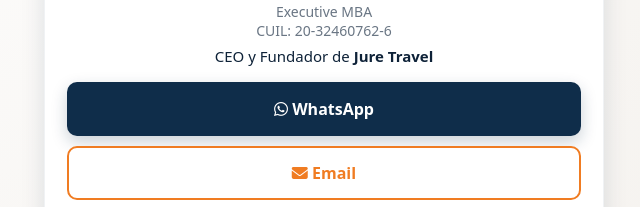
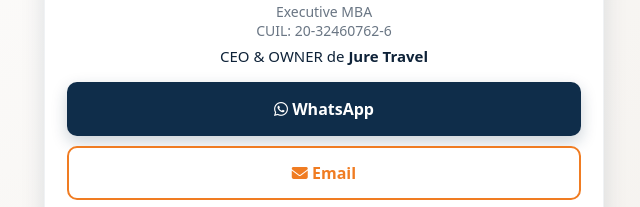
Before and after one commit to elopezgit/MatiasFernandezJure, a plain HTML site: page index.html in a window 1280 px wide. Shown: the part 499-706 px from the top of the page, 316-956 px from the left. Drawn offline with Linux system fonts and the light colour scheme.

Commit message:
descripcion puesto

```diff
--- a/index.html
+++ b/index.html
@@ -33,7 +33,7 @@
 
       <h1>Matías Javier Fernández Jure</h1>
       <p class="sub">Executive MBA<br> CUIL: 20-32460762-6</p>
-      <p class="role">CEO y Fundador de <strong>Jure Travel</strong></p>
+      <p class="role">CEO & OWNER  de <strong>Jure Travel</strong></p>
 
       <a class="btn btn-primary" href="https://wa.me/5493816038986" target="_blank" rel="noopener">
         <i class="fab fa-whatsapp"></i> WhatsApp
```
